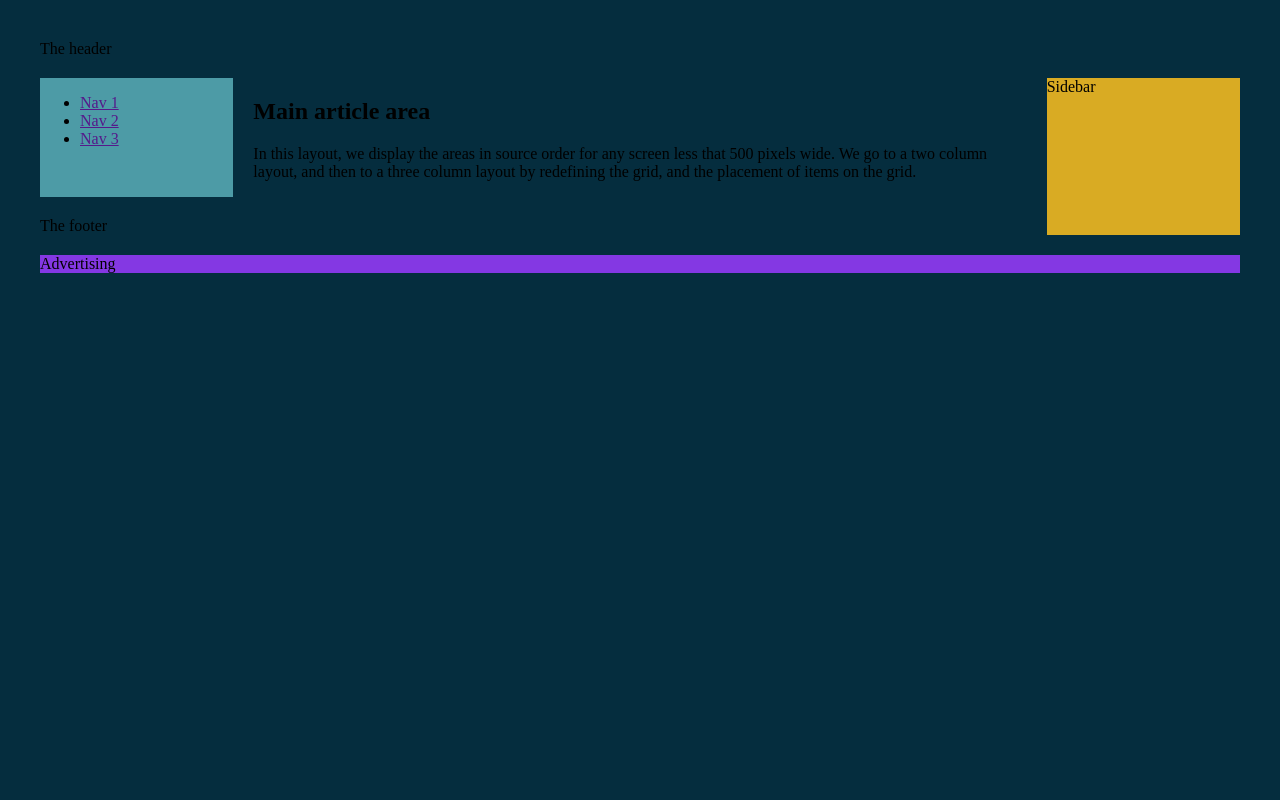
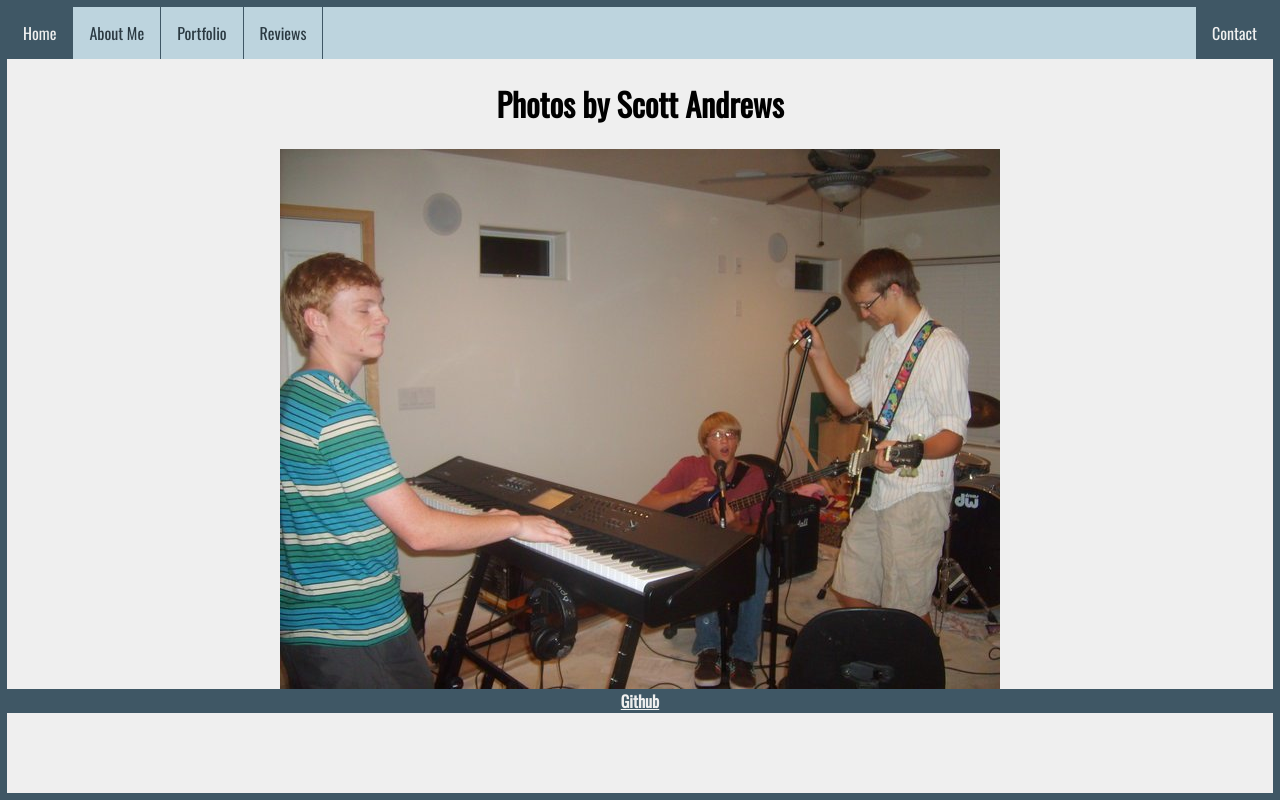
Before and after one commit to canineflipper24/lab2, a plain HTML site: page index.html in a window 1280 px wide. Drawn offline with nearby package versions, Linux system fonts and the light colour scheme.

Commit message:
change of plans

```diff
--- a/index.html
+++ b/index.html
@@ -1,22 +1,23 @@
-<!DOCTYPE html>
 <head>
-  <Title>DnD Provo</title>
+ <link rel="stylesheet" href="pages/generic.css"/>
+<link href="https://fonts.googleapis.com/css?family=Oswald" rel="stylesheet">
+<title>Music by Scott Andrews</title>
+ <nav>
+<ul>
+  <li><a class="active" href="index.html">Home</a></li>
+  <li><a href="pages/about.html">About Me</a></li>
+  <li><a href="pages/portfolio.html">Portfolio</a></li>
+  <li><a href="pages/reviews.html">Reviews</a></li>
+<li style="float:right"><a class="active" href="pages/contact.html">Contact</a></li>
+</ul>
+</nav>
 </head>
-<link rel="stylesheet" type="text/css" href="style.css">
-<div class="wrapper">
-        <header class="main-head">The header</header>
-        <nav class="main-nav">
-            <ul>
-                <li><a href="">Nav 1</a></li>
-                <li><a href="">Nav 2</a></li>
-                <li><a href="">Nav 3</a></li>
-            </ul>
-        </nav>
-        <article class="content">
-            <h1>Main article area</h1>
-            <p>In this layout, we display the areas in source order for any screen less that 500 pixels wide. We go to a two column layout, and then to a three column layout by redefining the grid, and the placement of items on the grid.</p>
-        </article>
-        <aside class="side">Sidebar</aside>
-        <div class="ad">Advertising</div>
-        <footer class="main-footer">The footer</footer>
-</div>
+<body>
+   <h1><center><b>Photos by Scott Andrews</center></h1>
+    <center> <img src="pages\photos\163219_191876194160742_8041318_n.jpg"></center>
+    <nav>
+    <div class="footer">
+      <a class="active" href="https://github.com/BYU-CS260-Winter-2018/lab-1-canineflipper24.git">Github</a>
+    </div>
+  </nav>
+</body>
--- /dev/null
+++ b/pages/generic.css
@@ -0,0 +1,108 @@
+body {
+border: 7px solid #3F5765;
+background-color: #EFEFEF;
+font-family: 'Oswald', sans-serif;
+}
+nav ul {
+    list-style-type: none;
+    margin: 0;
+    padding: 0;
+    overflow: hidden;
+    background-color: #BDD4DE;
+}
+
+nav li {
+    float: left;
+}
+
+nav li a {
+    display: block;
+    color: #2B3A42;
+    text-align: center;
+    padding: 14px 16px;
+    text-decoration: none;
+}
+S
+/* Change the link color to #111 (black) on hover */
+nav li a:hover:not(.active) {
+    background-color: #FF5035;
+}
+.active{
+  color: #EFEFEF;
+  background-color: #3F5765;
+}
+
+li {
+    border-right: 1px solid #3F5765;
+}
+
+li:last-child {
+    border-right: none;
+}
+
+p {
+   word-wrap: break-word;
+   width: 1000px;
+}
+
+.center {
+    margin: auto;
+    width: 50%;
+    border: 3px solid #3F5765;
+    padding: 10px;
+}
+
+
+
+body,html {
+  padding: 0;
+  margin: 0;
+}
+
+.wrapper {
+  display: grid;
+  grid-template-columns: 1fr 1fr;
+  background-color: black;
+
+  @media screen and (min-width: 500px){
+    grid-template-columns: 1fr 1fr 1fr;
+  }
+
+  @media screen and (min-width: 800px){
+    grid-template-columns: 1fr 1fr 1fr 1fr;
+  }
+}
+
+.letter {
+  background-color: #2B3A42;
+
+  justify-content: center;
+  align-items: center;
+  padding: 20px;
+  font-size: 70px;
+  color: white;
+  line-height: 1;
+  font-family: 'hobeaux-rococeaux-background', Helvetica;
+  font-weight: 200;
+  cursor: pointer;
+  transition: all .3s ease;
+}
+
+hr.style-four {
+  color: #2B3A42;
+    height: 12px;
+    border: 0;
+    box-shadow: inset 0 12px 12px -12px rgba(0, 0, 0, 0.5);
+}
+
+nav .footer {
+   left: 0;
+   bottom: 0;
+   width: 100%;
+   background-color: #3F5765;
+   color: #EFEFEF;
+   text-align: center;
+}
+nav a.footer{
+  color: #BDD4DE;
+}
--- a/style.css
+++ /dev/null
@@ -1,70 +0,0 @@
-body{
-  margin: 40px;
-  background-color: #052D3E;
-}
-.main-head {
-  grid-area: header;
-}
-.content {
-  grid-area: content;
-}
-.main-nav {
-  grid-area: nav;
-  background-color: #4D9BA6;
-}
-.side {
-  grid-area: sidebar;
-  background-color: #D9AB23;
-}
-.ad {
-  grid-area: ad;
-  background-color: #8438e3;
-}
-.main-footer {
-  grid-area: footer;
-}
-.wrapper {
-  display: grid;
-  grid-gap: 20px;
-  grid-template-areas:
-    "header"
-    "nav"
-    "content"
-    "sidebar"
-    "ad"
-    "footer";
-}
-@media (min-width: 500px) {
-  .wrapper {
-    grid-template-columns: 1fr 3fr;
-    grid-template-areas:
-      "header  header"
-      "nav     nav"
-      "sidebar content"
-      "ad      footer";
-  }
-  nav ul {
-
-    display: flex;
-    justify-content: space-between;
-  }
-}
-@media (min-width: 700px) {
-  .wrapper {
-    grid-template-columns: 1fr 4fr 1fr;
-    grid-template-areas:
-      "header header  header"
-      "nav    content sidebar"
-      "nav    content sidebar"
-      "footer footer  sidebar"
-      "ad ad ad"
-   }
-   nav ul {
-     flex-direction: column;
-   }
-}
-nav ul {
-    display: flex;
-    justify-content: space-between;
-  }
-}
```
Also changed, not shown: pages/about.html (added, +27 -0 lines), pages/contact.html (added, +32 -0 lines), pages/portfolio.html (added, +53 -0 lines), pages/reviews.html (added, +28 -0 lines), pages/photos/163219_191876194160742_8041318_n.jpg (added), pages/photos/IMG_0233.JPG (added), pages/photos/IMG_0467.JPG (added), pages/photos/IMG_0486.JPG (added), pages/photos/IMG_0494.JPG (added), pages/photos/IMG_0498.JPG (added), pages/photos/IMG_0505.JPG (added), pages/photos/IMG_0544.JPG (added), pages/photos/IMG_0567.JPG (added), pages/photos/IMG_0569.JPG (added), 3 more files.
